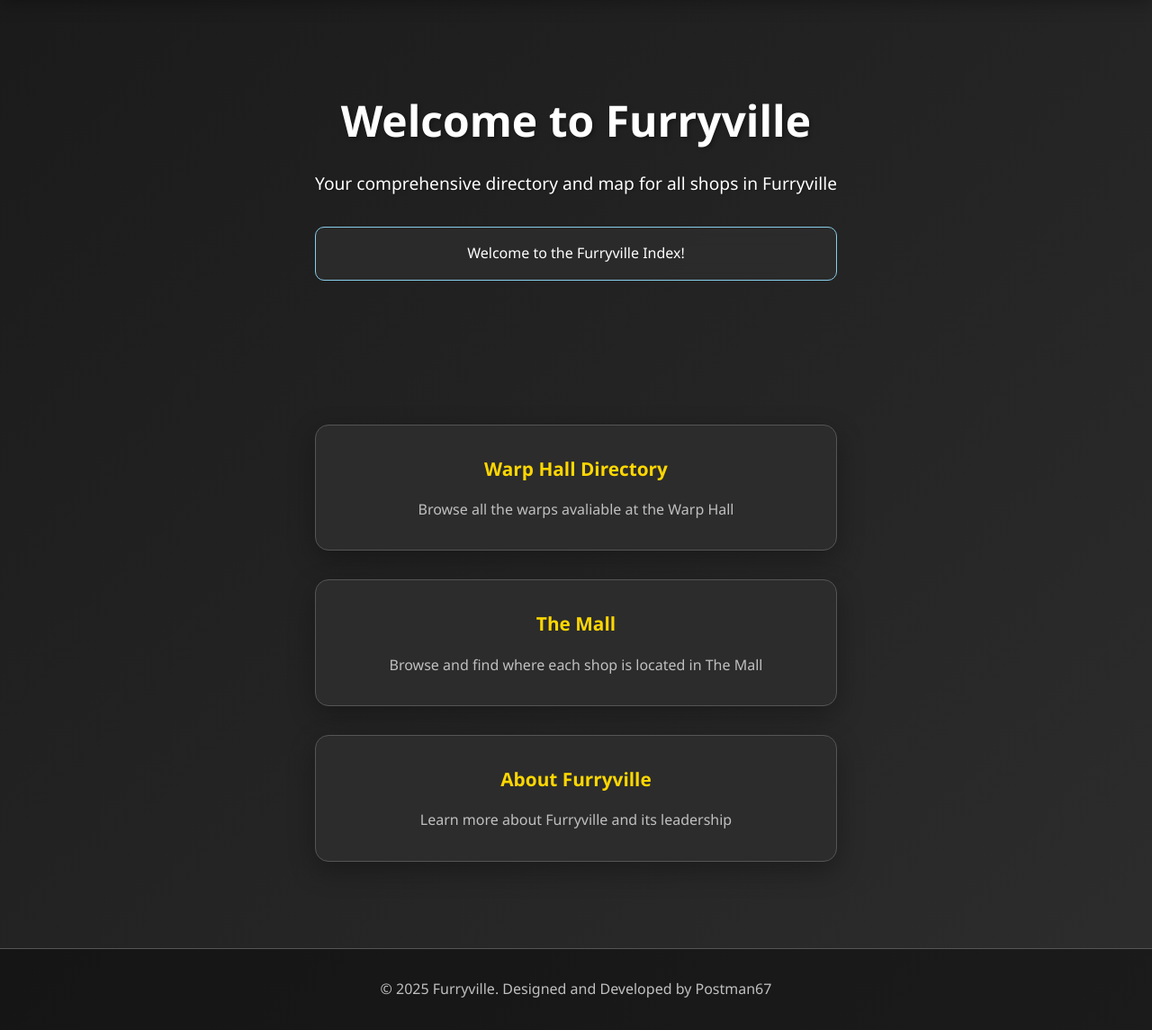
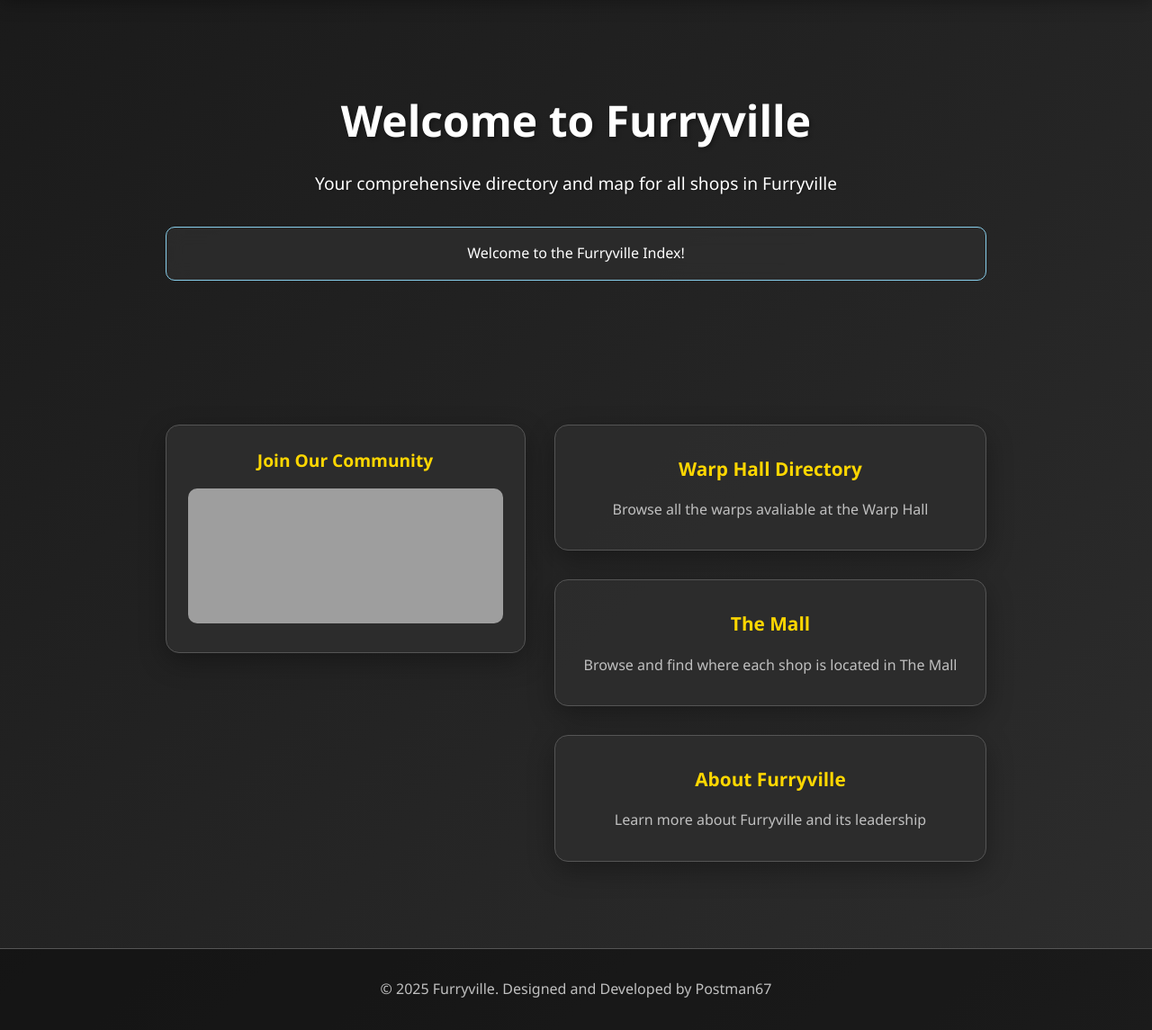
Before and after one commit to Postman67/furryville-index, a Flask app: page / in a window 1280 px wide. Shown: the part 72-1217 px from the top of the page at 90% size. Run offline with Flask 3, Linux system fonts and the light colour scheme; grey boxes are pictures that could not be loaded.

Commit message:
Added discord widget

```diff
--- a/static/css/style.css
+++ b/static/css/style.css
@@ -100,11 +100,40 @@ body {
 }
 
 /* Features Section */
+.home-layout {
+    display: flex;
+    gap: 2rem;
+    margin: 4rem 0;
+    align-items: flex-start;
+}
+
+.discord-sidebar {
+    flex-shrink: 0;
+    background: rgba(45, 45, 45, 0.95);
+    padding: 1.5rem;
+    border-radius: 15px;
+    box-shadow: 0 10px 30px rgba(0, 0, 0, 0.3);
+    border: 1px solid #555;
+}
+
+.discord-sidebar h3 {
+    color: #ffd700;
+    margin-bottom: 1rem;
+    text-align: center;
+    font-size: 1.2rem;
+}
+
+.discord-sidebar iframe {
+    border-radius: 10px;
+    max-width: 100%;
+    height: auto;
+}
+
 .features {
     display: grid;
     grid-template-columns: repeat(auto-fit, minmax(300px, 1fr));
     gap: 2rem;
-    margin: 4rem 0;
+    flex: 1;
 }
 
 .feature-card {
@@ -353,6 +382,26 @@ footer {
         justify-content: center;
     }
 
+    .home-layout {
+        flex-direction: column;
+        gap: 1.5rem;
+    }
+
+    .discord-sidebar {
+        order: 2;
+        align-self: center;
+    }
+
+    .discord-sidebar iframe {
+        width: 100%;
+        max-width: 350px;
+        height: 400px;
+    }
+
+    .features {
+        order: 1;
+    }
+
     .hero-section h1 {
         font-size: 2rem;
     }
--- a/templates/index.html
+++ b/templates/index.html
@@ -21,6 +21,12 @@
             {% endif %}
         </div>
 
+        <div class="home-layout">
+            <aside class="discord-sidebar">
+                <h3>Join Our Community</h3>
+                <iframe src="https://discord.com/widget?id=1388652976037429298&theme=dark" width="350" height="500" allowtransparency="true" frameborder="0" sandbox="allow-popups allow-popups-to-escape-sandbox allow-same-origin allow-scripts"></iframe>
+            </aside>
+
             <section class="features">
                 <div class="feature-card">
                     <h3>Warp Hall Directory</h3>
@@ -35,6 +41,7 @@
                     <p>Learn more about Furryville and its leadership</p>
                 </div>
             </section>
+        </div>
     </main>
 
     {% include 'footer.html' %}
```
Lines whose indentation alone changed are shown as unchanged.
